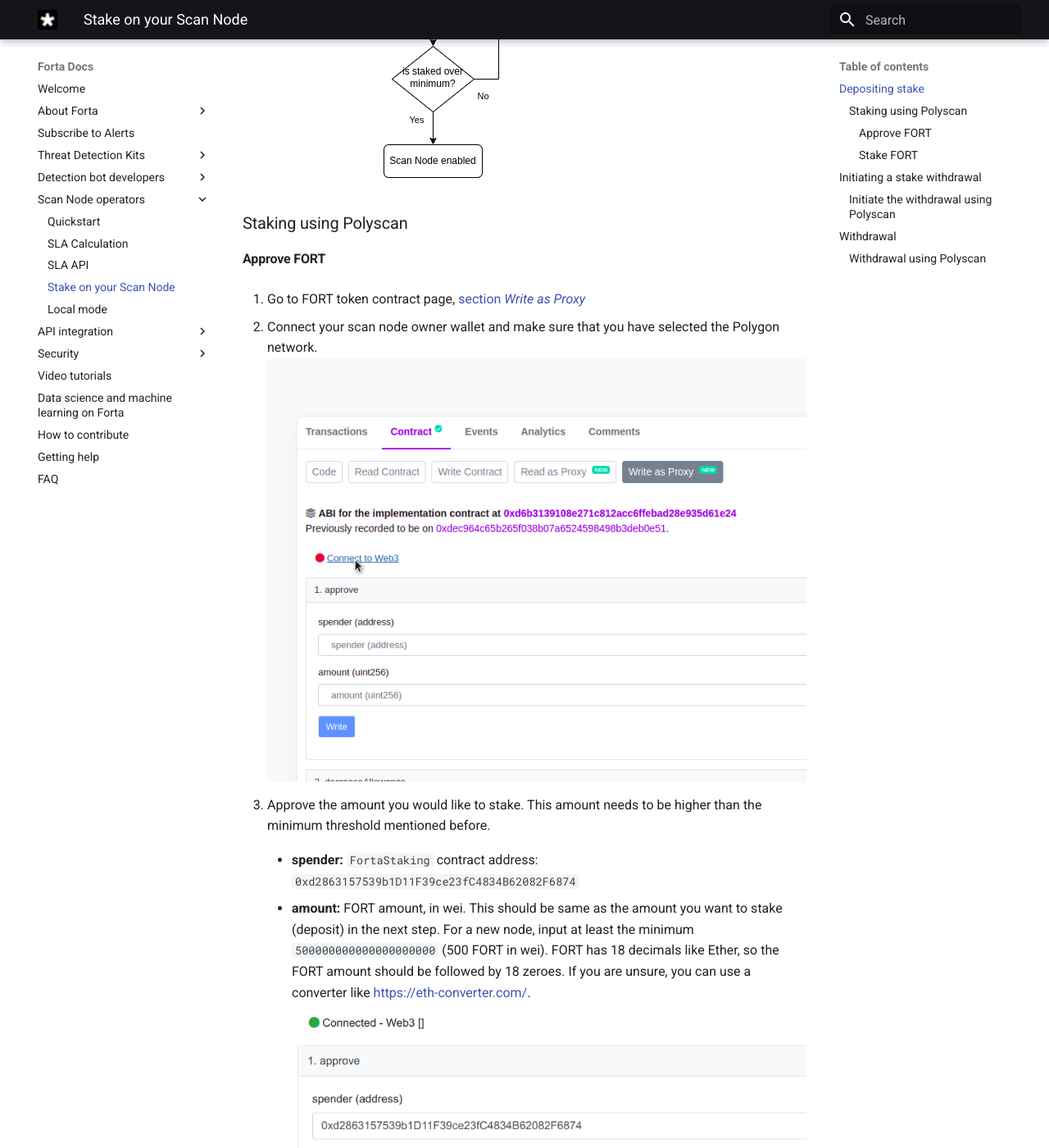
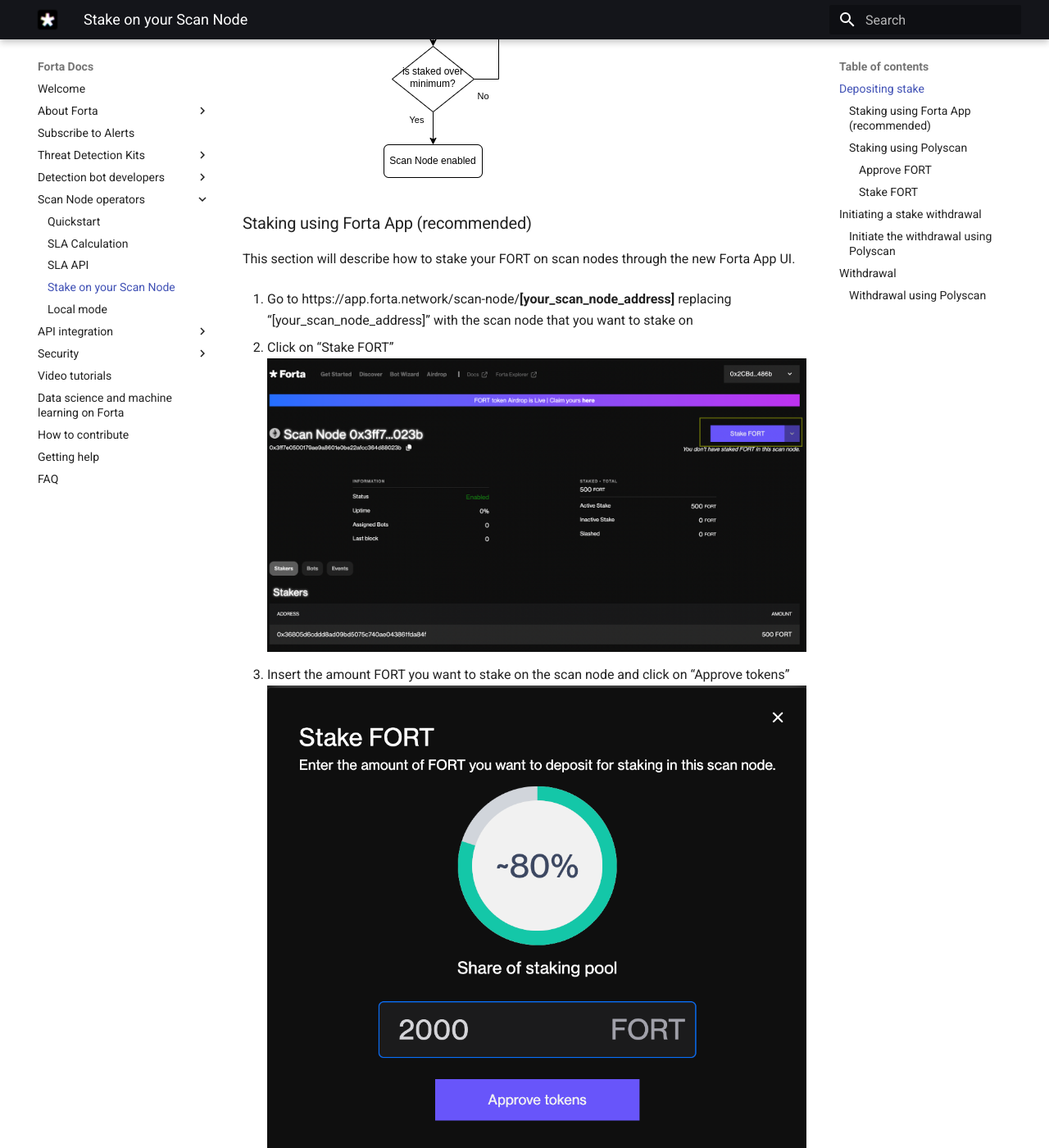
Before and after one commit to forta-network/docs, an MkDocs documentation site: the page built from docs/stake-on-scan-node.md, in a window 1280 px wide and 1400 px high, scrolled down 1358 px. Shown: the whole window at 82% size. Built offline with MkDocs 1.6.1 and Material for MkDocs 9.7.7, drawn with Linux system fonts in a browser that asks for light colours; some of the changed text lies outside the part shown.

Commit message:
node staking via forta app steps

```diff
--- a/docs/stake-on-scan-node.md
+++ b/docs/stake-on-scan-node.md
@@ -26,6 +26,21 @@
 Deposit FORT to get active shares.
 
 ![staking deposit](stake-images/staking-deposit.png)
+
+### Staking using Forta App (recommended)
+
+This section will describe how to stake your FORT on scan nodes through the new Forta App UI.
+
+1. Go to https://app.forta.network/scan-node/**[your_scan_node_address]** replacing “[your_scan_node_address]” with the scan node that you want to stake on
+
+2. Click on “Stake FORT”
+    ![Click on "Stake Fort"](stake-node1.png)
+
+3. Insert the amount FORT you want to stake on the scan node and click on “Approve tokens”
+    ![Enter FORT amount](stake-node2.png)
+
+4. Confirm the transaction
+    ![Confirm transaction](stake-node3.png)
 
 ### Staking using Polyscan
 
```
Also changed, not shown: other parts of docs/stake-on-scan-node.md (+1 -1 lines), docs/stake-node1.png (added), docs/stake-node2.png (added), docs/stake-node3.png (added).
